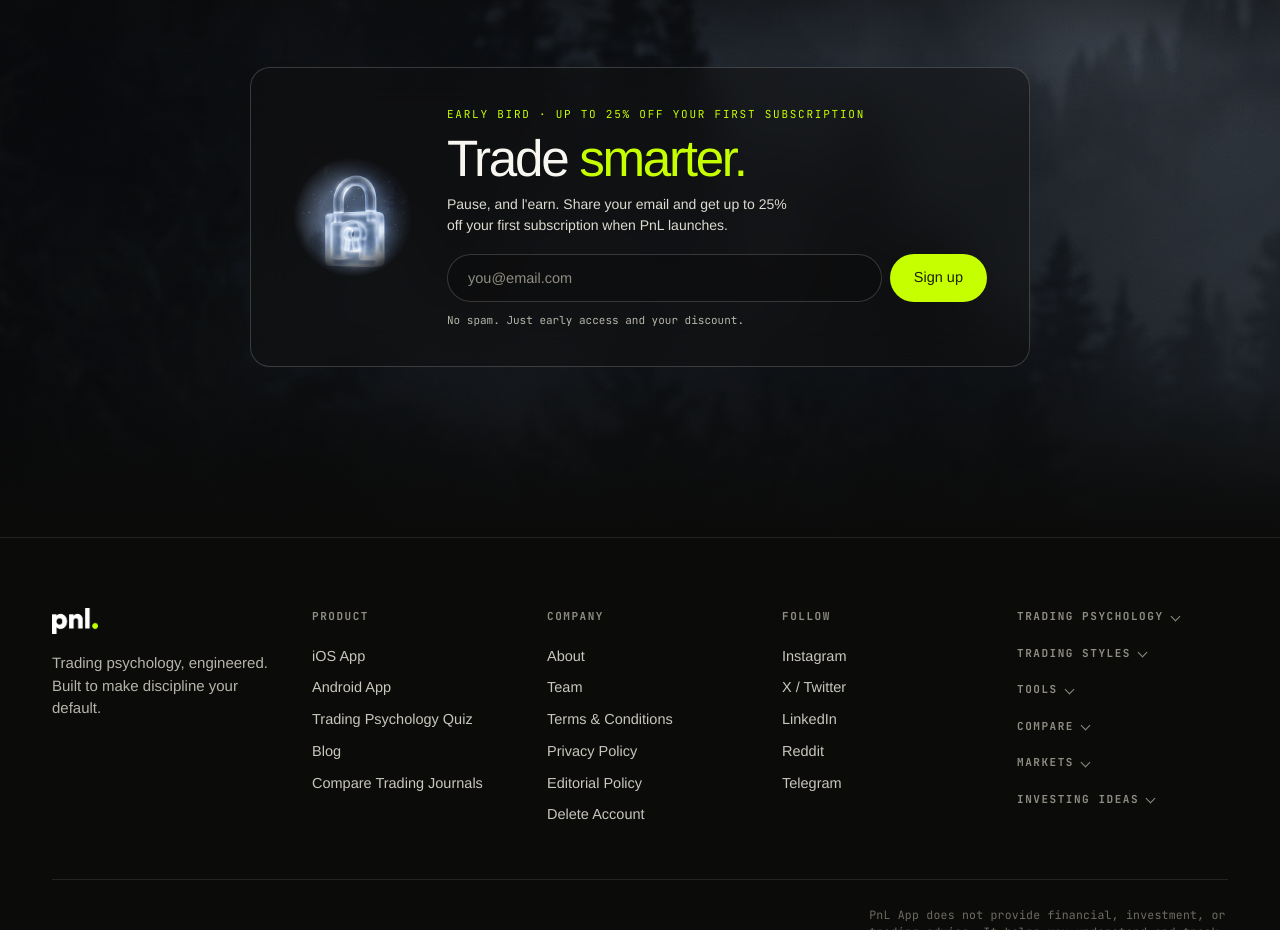
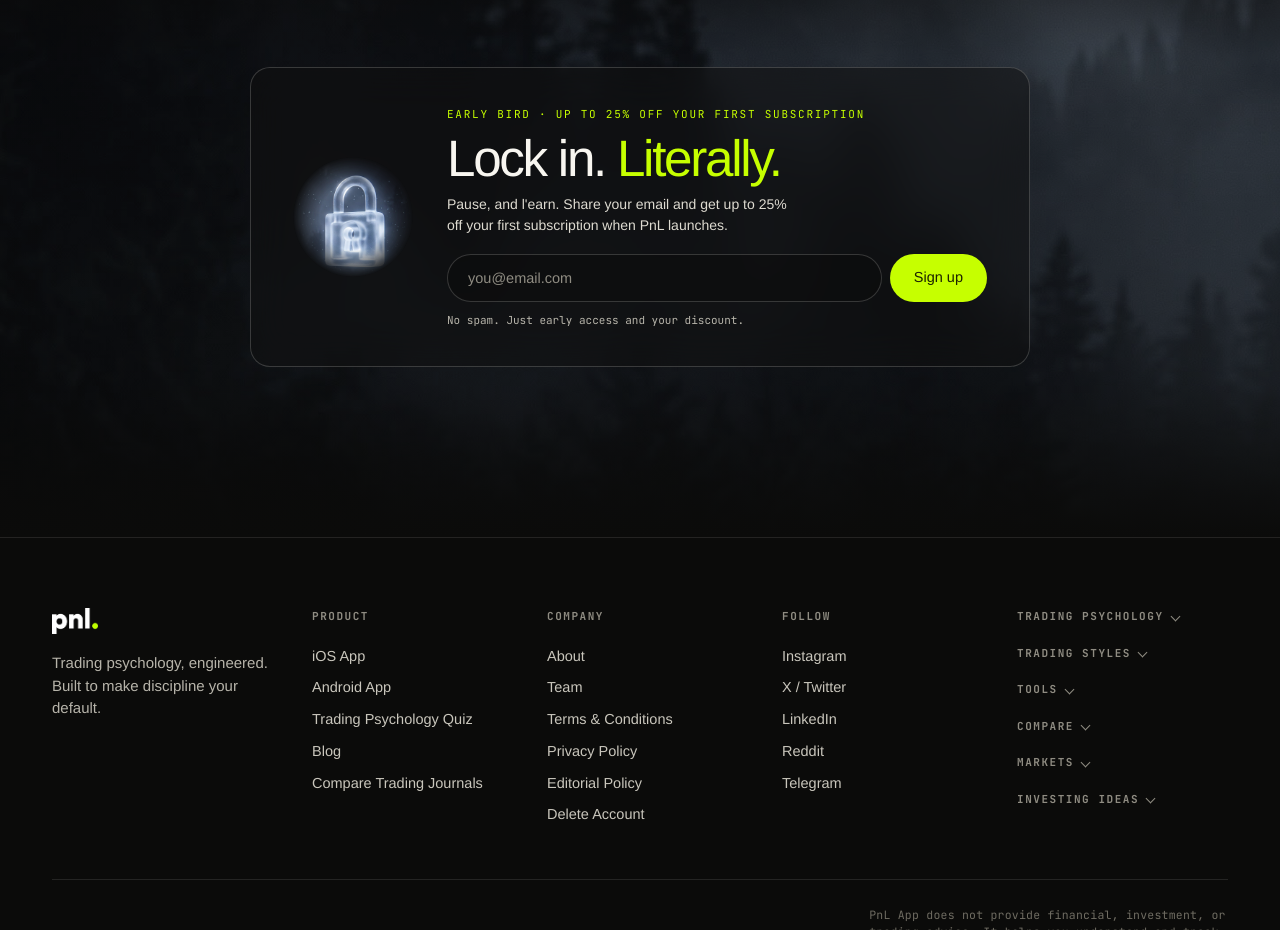
Before and after one commit to pnlapp/Website, a plain HTML site: page index.html in a window 1280 px wide. Shown: the part 9880-10810 px from the top of the page. Drawn offline with nearby package versions, Linux system fonts and the light colour scheme; a web font is replaced by a local one.

Commit message:
Change early-bird heading to "Lock in. Literally."
Co-Authored-By: Claude Fable 5.2 <noreply@anthropic.com>
Claude-Session: https://claude.ai/code/session_01K1KMYym58T76wgTptooQHL

```diff
--- a/index.html
+++ b/index.html
@@ -775,7 +775,7 @@ button{font:inherit;color:inherit}
     <div class="cta__ico crop" aria-hidden="true" data-loop="/assets/lock-in/loop-lock.mp4"><img src="/assets/lock-in/lock.jpg" alt="" loading="lazy" /></div>
     <div>
       <div class="tag">Early bird · up to 25% off your first subscription</div>
-      <h2>Trade <mark>smarter.</mark></h2>
+      <h2>Lock in. <mark>Literally.</mark></h2>
       <p>Pause, and l'earn. Share your email and get up to 25% off your first subscription when PnL launches.</p>
       <form class="signup" id="signupForm" novalidate>
         <input type="email" id="signupEmail" name="email" placeholder="you@email.com" aria-label="Email" autocomplete="email" required />
```
